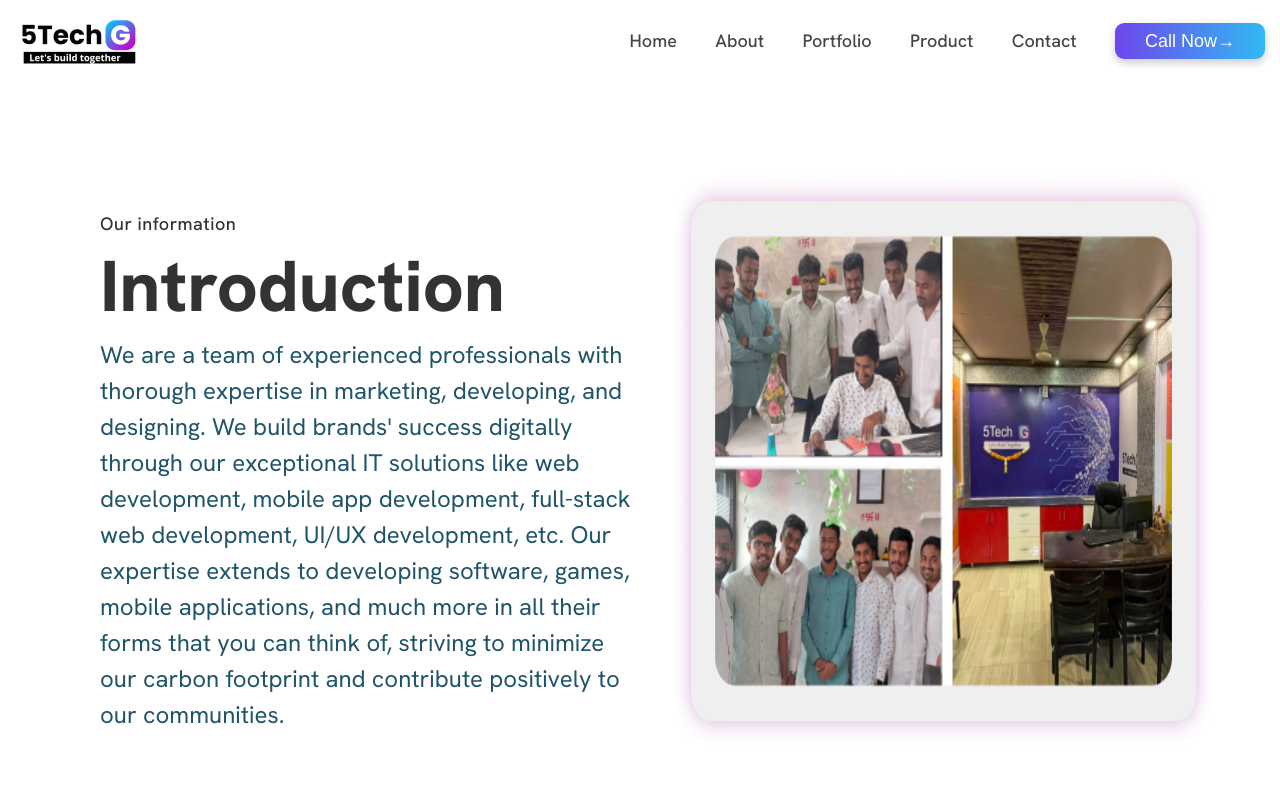
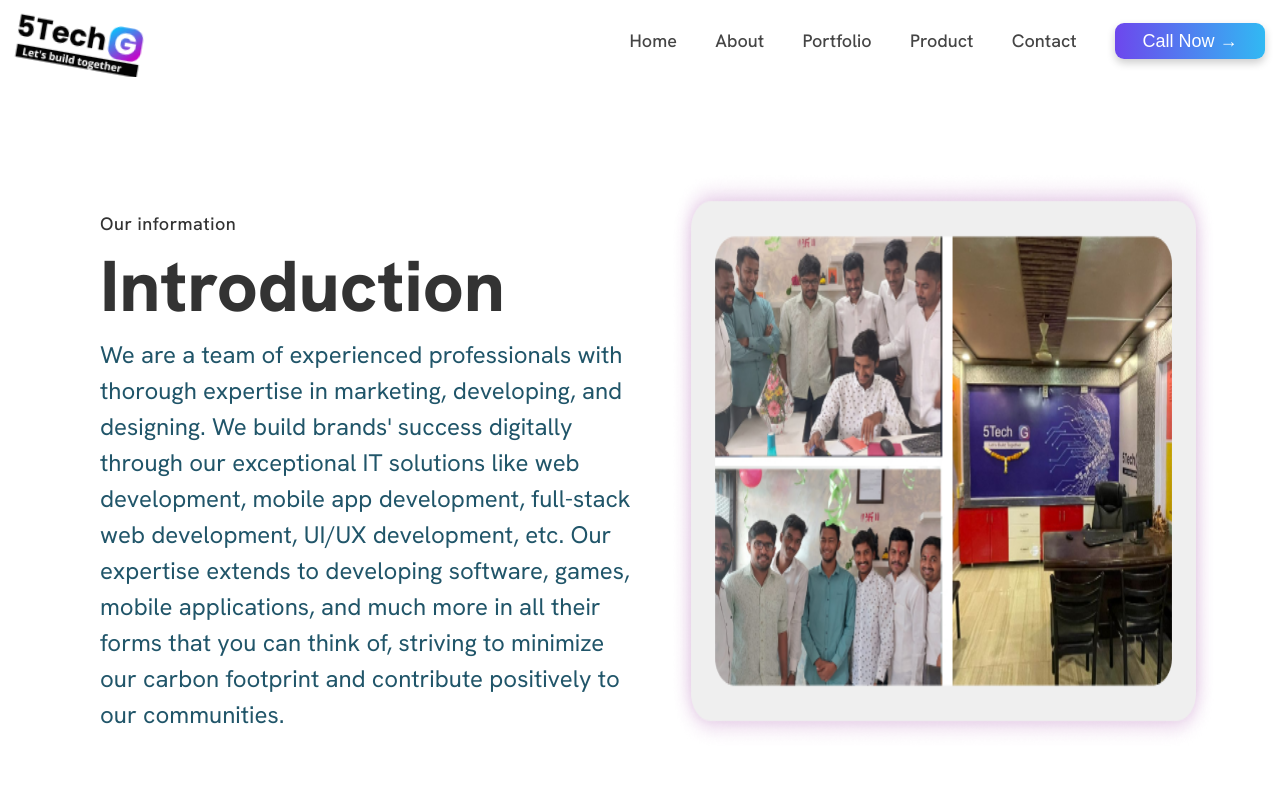
Before and after one commit to harshvyas0803/5techg, a React (Create React App) app: page /about in a window 1280 px wide. Shown: the top 800 px of the page. Built offline with nearby package versions, Linux system fonts and the light colour scheme.

Commit message:
added navbar animation

```diff
--- a/package.json
+++ b/package.json
@@ -7,6 +7,7 @@
     "@testing-library/react": "^13.4.0",
     "@testing-library/user-event": "^13.5.0",
     "bootstrap": "^5.3.3",
+    "framer-motion": "^11.11.1",
     "react": "^18.3.1",
     "react-dom": "^18.3.1",
     "react-icons": "^5.3.0",
--- a/src/App.js
+++ b/src/App.js
@@ -1,4 +1,4 @@
-// src/App.js
+
 import React from 'react';
 import { BrowserRouter as Router, Route, Routes } from 'react-router-dom';
 import Home from '../src/components/Hero/Hero';
--- a/src/components/Navbar/Navbar.jsx
+++ b/src/components/Navbar/Navbar.jsx
@@ -1,43 +1,67 @@
-import React from 'react'
-import logo from '../../assets/logo.png'
-import './Navbar.css'
+import React from 'react';
+import logo from '../../assets/logo.png';
+import './Navbar.css';
+import { motion } from 'framer-motion';
+
 const Navbar = () => {
   return (
-    <div>
+    <motion.div
+      className="navbar"
+      initial={{ opacity: 0, y: -50 }}
+      animate={{ opacity: 1, y: 0 }}
+      transition={{ duration: 1.5 }}
+    >
+      <motion.div
+        className="logo"
+        whileHover={{ scale: 1.1, rotate: 10 }}
+        transition={{ type: 'spring', stiffness: 200, damping: 15 }}
+      >
+        <img src={logo} alt="Logo" />
+      </motion.div>
 
+      <motion.div className="others">
+        <motion.ul
+          className="navbar-links"
+          initial="hidden"
+          animate="visible"
+          variants={{
+            hidden: {
+              opacity: 0,
+              y: -20,
+            },
+            visible: {
+              opacity: 1,
+              y: 0,
+              transition: {
+                delay: 0.3,
+                staggerChildren: 0.4,  /* Slower stagger effect */
+              },
+            },
+          }}
+        >
+          {['Home', 'About', 'Portfolio', 'Product', 'Contact'].map((link, index) => (
+            <motion.li
+              key={index}
+              whileHover={{ scale: 1.1, color: '#f39c12' }}
+              transition={{ type: 'spring', stiffness: 150, damping: 15 }}
+            >
+              <a href={`/${link.toLowerCase()}`} className="navbar-link">
+                {link}
+              </a>
+            </motion.li>
+          ))}
+          <motion.li
+            whileHover={{ scale: 1.1, color: '#f39c12' }}
+            transition={{ type: 'spring', stiffness: 150, damping: 15 }}
+          >
+            <a href="tel:+917028828831" className="call-now">
+              Call Now →
+            </a>
+          </motion.li>
+        </motion.ul>
+      </motion.div>
+    </motion.div>
+  );
+};
 
-
-<div className="navbar">
-<div className="logo"><img src={logo} alt="" /></div>
-
-<div className="others">
-<ul className="navbar-links">
-            <li><a href="/" className="navbar-link">Home</a></li>
-            <li><a href="/about" className="navbar-link">About</a></li>
-            <li><a href="/Portfolio" className="navbar-link">Portfolio</a></li>
-            <li><a href="/product" className="navbar-link">Product</a></li>
-            <li><a href="/contact" className="navbar-link">Contact</a></li>
-            <li>
-              <a href="tel:+917028828831" className="call-now">
-                Call Now→
-              </a>
-            </li>
-          </ul>
-</div>
-
-</div>
-
-
-
-
-
-
-
-
-
-
-    </div>
-  )
-}
-
-export default Navbar
+export default Navbar;
```
Also changed, not shown: 1 other file (tests, documents, lock files or other folders).
